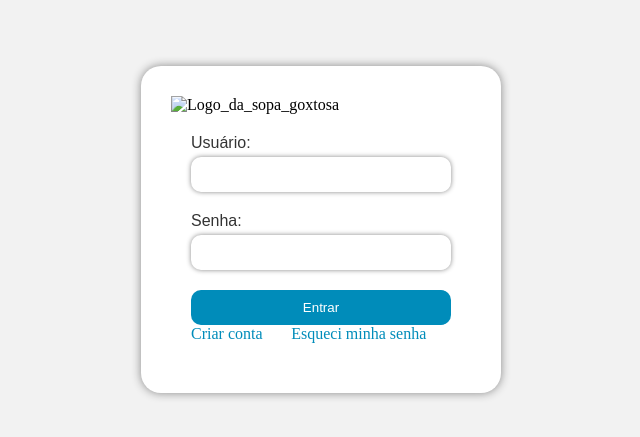
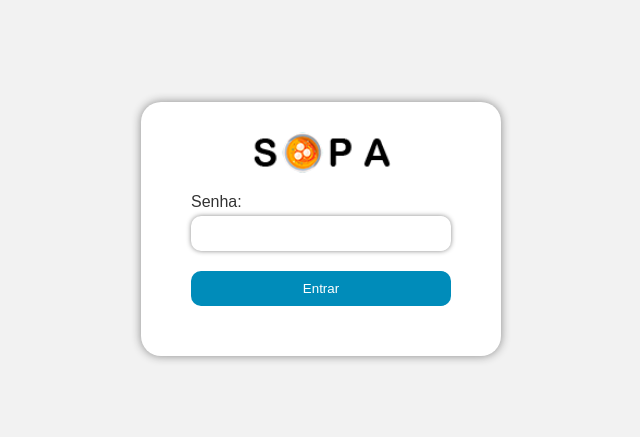
Before and after one commit to Lianccn/TCC, a plain HTML site: page login.html in a window 1280 px wide. Shown: the part 179-616 px from the top of the page, without its empty margins (319-959 px from the left). Drawn offline with Linux system fonts and the light colour scheme.

Commit message:
Mudanças "basicas"

```diff
--- a/CSS/style.css
+++ b/CSS/style.css
@@ -120,3 +120,10 @@ aside.site{
     width: 4%;
 
 }
+
+.logo{
+    display: block;
+    margin-left: auto;
+    margin-right: auto;
+    width: 10%;
+  }
--- a/CSS/style login.css
+++ b/CSS/style_login.css
@@ -56,18 +56,10 @@ body {
   button[type=submit]:hover {
     background-color: #006080;
   }
-  .esqueci{
-    text-decoration: none;
-    color: #008CBA;
-    width: 100%;
-    margin: 24.7px;
+
+  .logo{
+    display: block;
+    margin-left: auto;
+    margin-right: auto;
+    width: 50%;
   }
-  .criarconta{
-    text-decoration: none;
-    color: #008CBA;
-    width: 100%;
-  }
-  .esqueci:hover, .criarconta:hover{
-    text-decoration: underline;
-    color: #006080;
-  }
--- a/login.html
+++ b/login.html
@@ -2,22 +2,16 @@
   <head>
     <meta charset="UTF-8">
     <title>Tela de Login</title>
-    <link rel="stylesheet" href="CSS/style login.css">
+    <link rel="stylesheet" href="CSS/style_login.css">
   </head>
   <body>
     <div class="login-wrapper">
       <div class="login">
-        <img src="img/Logo_da_sopa_goxtosa.psd" alt="Logo_da_sopa_goxtosa">
+        <img class="logo" src="img/Logo_da_sopa_goxtosa.png" alt="Logo_da_sopa_goxtosa">
         <form>
-          <label for="username">Usuário:</label>
-          <input type="text" id="username" name="username" required>
           <label for="password">Senha:</label>
           <input type="password" id="password" name="password" required>
           <button type="submit">Entrar</button>
-          <div>
-            <a class="criarconta" href="/Tela de criar conta/index.html">Criar conta</a>
-            <a class="esqueci" href="/Tela de esqueceu a senha/index.html">Esqueci minha senha</a>
-          </div>
         </form>
       </div>
     </div>
```
Also changed, not shown: index.html (+1 -4 lines), solicitação.html (+1 -1 lines), CSS/style_solicitacao.css (renamed from CSS/style solicitação.css).
